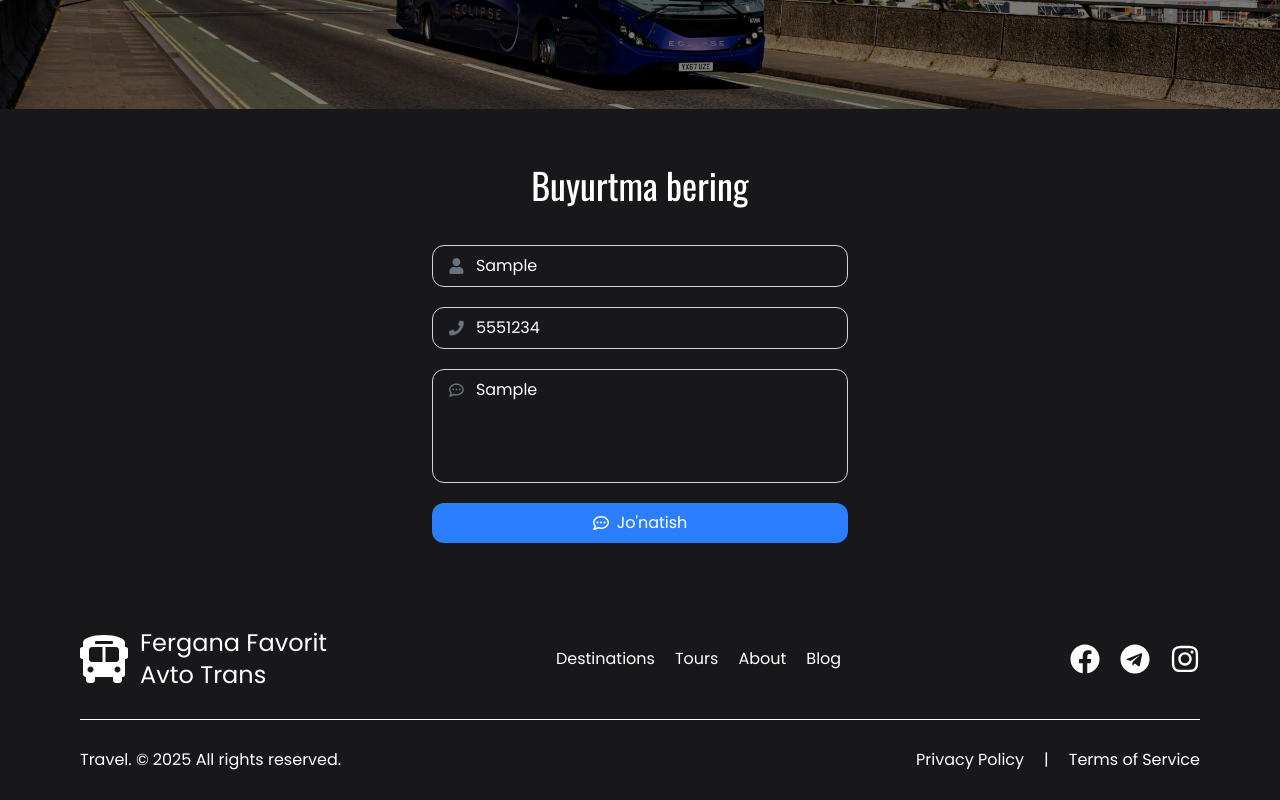
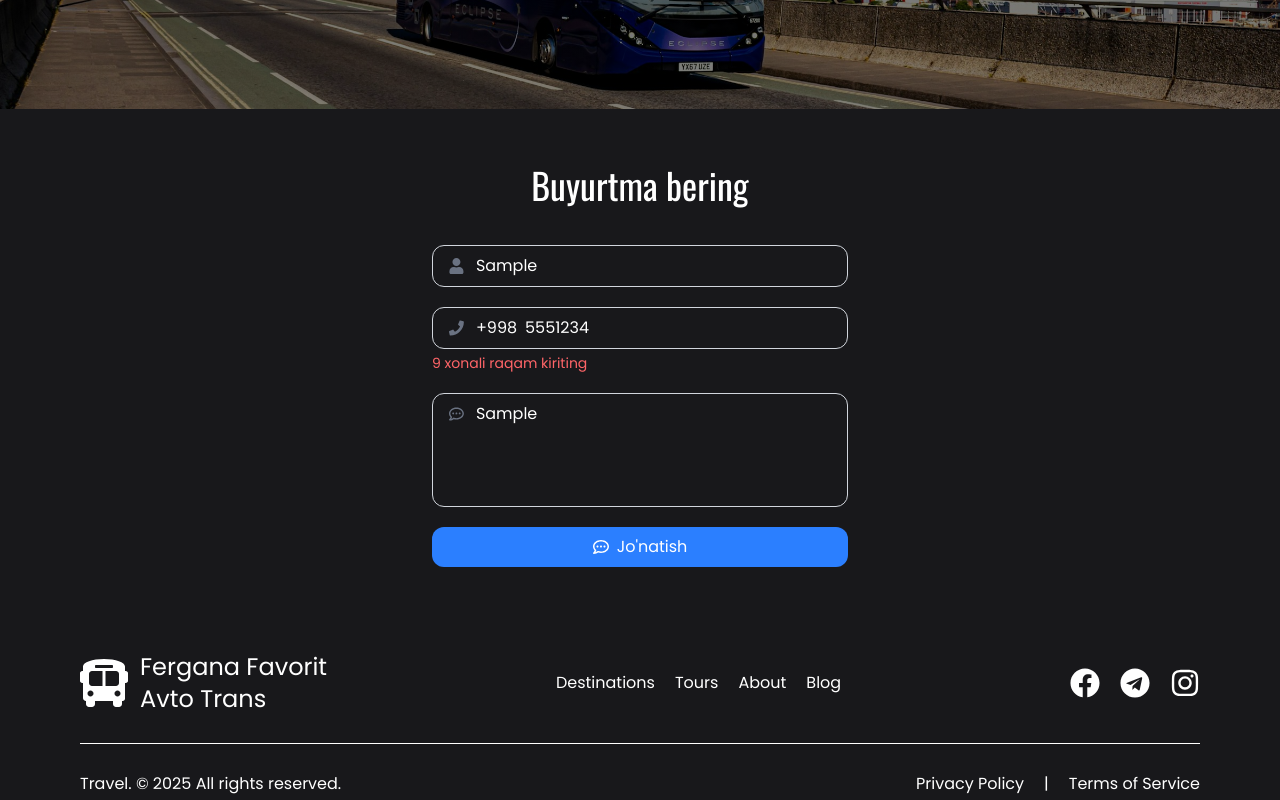
Before and after one commit to AkhrorSoliev/travel, a Next.js app: page / in a window 1280 px wide. Both pictures are taken after typing "Sample", "5551234", "Sample" into the empty fields and a click on the button "Jo'natish". Shown: the part 4839-5639 px from the top of the page. Built offline with nearby package versions, Linux system fonts and the light colour scheme.

Commit message:
feat: add react-hot-toast for notifications; implement form validation and error handling in ContactForm component

```diff
--- a/package.json
+++ b/package.json
@@ -20,6 +20,7 @@
     "react-date-range": "^2.0.1",
     "react-datepicker": "^8.3.0",
     "react-dom": "^19.0.0",
+    "react-hot-toast": "^2.5.2",
     "react-icons": "^5.5.0",
     "react-select": "^5.10.1",
     "react-type-animation": "^3.2.0",
--- a/src/app/layout.jsx
+++ b/src/app/layout.jsx
@@ -1,5 +1,6 @@
 import { Oswald, Poppins } from "next/font/google";
 import "./globals.css";
+import { Toaster } from "react-hot-toast";
 
 import Header from "../components/Header";
 import Footer from "../components/Footer";
@@ -28,6 +29,7 @@ export default function RootLayout({ children }) {
         <Header />
         <main className="grow">{children}</main>
         <Footer />
+        <Toaster position="bottom-center" reverseOrder={false} />
       </body>
     </html>
   );
--- a/src/components/layout/ContactForm.jsx
+++ b/src/components/layout/ContactForm.jsx
@@ -1,5 +1,6 @@
 "use client";
 import React, { useState } from "react";
+import toast from "react-hot-toast";
 import { FaUser, FaPhone, FaRegCommentDots } from "react-icons/fa";
 import { v4 as uuidv4 } from "uuid";
 
@@ -10,9 +11,15 @@ const InputField = ({
   name,
   value,
   onChange,
+  error,
+  children,
 }) => (
+  <div>
     <div className="flex items-center gap-3 rounded-xl border border-gray-300 px-4 py-2 transition focus-within:ring-2 focus-within:ring-blue-500">
       <Icon className="text-gray-500" />
+      {children ? (
+        children
+      ) : (
         <input
           type={type}
           name={name}
@@ -21,10 +28,21 @@ const InputField = ({
           placeholder={placeholder}
           className="w-full bg-transparent text-white placeholder-gray-400 outline-none"
         />
+      )}
+    </div>
+    {error && <p className="mt-1 text-sm text-red-400">{error}</p>}
   </div>
 );
 
-const TextAreaField = ({ icon: Icon, placeholder, name, value, onChange }) => (
+const TextAreaField = ({
+  icon: Icon,
+  placeholder,
+  name,
+  value,
+  onChange,
+  error,
+}) => (
+  <div>
     <div className="flex items-start gap-3 rounded-xl border border-gray-300 px-4 py-2 transition focus-within:ring-2 focus-within:ring-blue-500">
       <Icon className="mt-1 text-gray-500" />
       <textarea
@@ -36,6 +54,8 @@ const TextAreaField = ({ icon: Icon, placeholder, name, value, onChange }) => (
         className="w-full resize-none bg-transparent text-white placeholder-gray-400 outline-none"
       />
     </div>
+    {error && <p className="mt-1 text-sm text-red-400">{error}</p>}
+  </div>
 );
 
 function ContactForm() {
@@ -45,18 +65,43 @@ function ContactForm() {
     message: "",
   });
 
+  const [errors, setErrors] = useState({});
+
   const handleChange = (e) => {
     setForm({ ...form, [e.target.name]: e.target.value });
   };
 
+  const validate = () => {
+    const newErrors = {};
+    if (!form.name.trim()) newErrors.name = "Ismingizni kiriting";
+    if (!form.phone.trim()) newErrors.phone = "Telefon raqamni kiriting";
+    else if (!/^\d{9}$/.test(form.phone))
+      newErrors.phone = "9 xonali raqam kiriting";
+    if (!form.message.trim()) newErrors.message = "Xabarni kiriting";
+    return newErrors;
+  };
+
   const handleSubmit = (e) => {
     e.preventDefault();
+    const validationErrors = validate();
+    if (Object.keys(validationErrors).length > 0) {
+      setErrors(validationErrors);
+      return;
+    }
+
+    const fullPhone = "+998" + form.phone;
     const data = {
       id: uuidv4(),
-      ...form,
+      name: form.name,
+      phone: fullPhone,
+      message: form.message,
     };
+
     console.log(data);
-    // You can handle the data object as needed here
+    // Tozalash
+    setForm({ name: "", phone: "", message: "" });
+    toast.success("Xabaringiz muvaffaqiyatli yuborildi!");
+    setErrors({});
   };
 
   return (
@@ -67,28 +112,48 @@ function ContactForm() {
       <h2 className="my-5 text-center text-2xl text-white md:my-10 md:text-4xl">
         Buyurtma bering
       </h2>
+
       <InputField
         icon={FaUser}
         name="name"
         value={form.name}
         onChange={handleChange}
         placeholder="Ismingizni kiriting"
+        error={errors.name}
       />
-      <InputField
-        icon={FaPhone}
+
+      <InputField icon={FaPhone} error={errors.phone}>
+        <div className="flex w-full items-center">
+          <span className="mr-2 text-white select-none">+998</span>
+          <input
             type="tel"
             name="phone"
             value={form.phone}
-        onChange={handleChange}
-        placeholder="Telefon raqamingiz"
+            onChange={(e) => {
+              // Faqat raqamlar va 9 ta belgi cheklovi
+              const rawValue = e.target.value.replace(/\D/g, ""); // Na raqamlarni o‘chiradi
+              if (rawValue.length <= 9) {
+                setForm((prev) => ({ ...prev, phone: rawValue }));
+              }
+            }}
+            placeholder="901234567"
+            className="w-full bg-transparent text-white placeholder-gray-400 outline-none"
+            inputMode="numeric"
+            pattern="[0-9]*"
+            maxLength={9}
           />
+        </div>
+      </InputField>
+
       <TextAreaField
         icon={FaRegCommentDots}
         name="message"
         value={form.message}
         onChange={handleChange}
         placeholder="Xabaringizni yozing..."
+        error={errors.message}
       />
+
       <button
         type="submit"
         className="flex w-full cursor-pointer items-center justify-center gap-2 rounded-xl bg-blue-500 px-4 py-2 text-white transition hover:bg-blue-600"
```
Also changed, not shown: 1 other file (tests, documents, lock files or other folders). Lines whose indentation alone changed are shown as unchanged.
